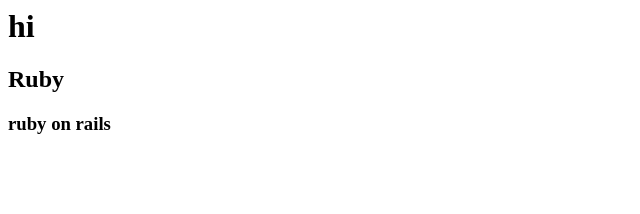
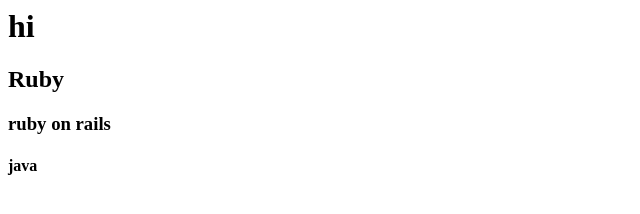
Before and after one commit to anujmishra2000/Git-exercise, a plain HTML site: page index.html in a window 1280 px wide. Shown: the full height of the page, 0-640 px from the left. Drawn offline with Linux system fonts and the light colour scheme.

Commit message:
committing in index.html of feature1 branch

```diff
--- a/index.html
+++ b/index.html
@@ -1,3 +1,4 @@
 <h1>hi</h1>
 <h2> Ruby</h2>
 <h3>ruby on rails</h3>
+<h4> java</h4>
```
